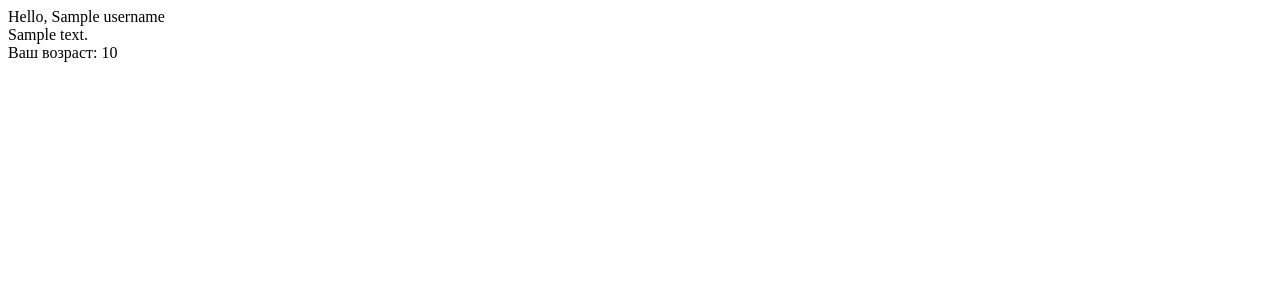
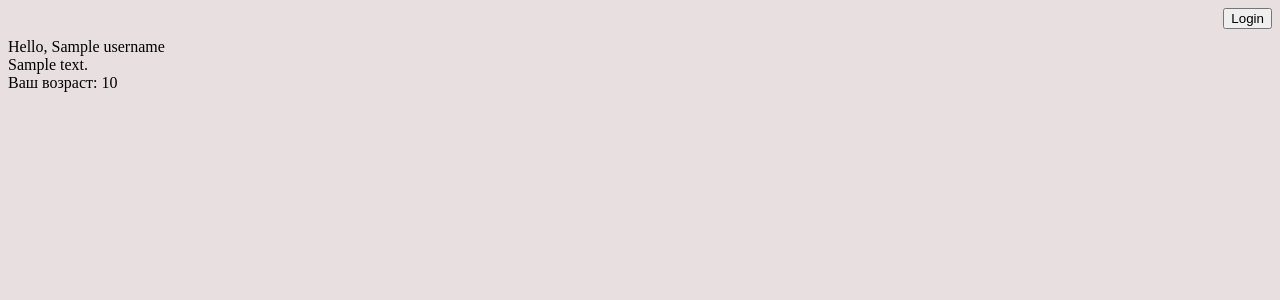
Before and after one commit to CTpaHHuK88/f_project, a Flask app: template templates/index.html in a window 1280 px wide. Shown: the top 300 px of the page. Run offline with Flask 3, Linux system fonts and the light colour scheme; the template is opened without the code that fills it: most values are stand-ins (such as "Sample title", 1, 10 or a date in 2020).

Commit message:
upd_29.08.2025

```diff
--- a/app.py
+++ b/app.py
@@ -1,5 +1,5 @@
 from flask import Flask
-from flask import render_template
+from flask import render_template, session, request
 import logging
 from models import UserBase
 from sqlalchemy.orm import Session
@@ -14,17 +14,21 @@ logging.info("Запуск программы")
 
 try:
     app = Flask(__name__)
+
+
     @app.route('/')
     def index_pa():
+        return 'Index page'
 
-        data = {
+    @app.route('/login', methods=['GET', 'POST'])
+    def signin():
+        if request.method == 'POST':
+            login = request.form.get('login')
+            password = request.form.get('password')
+            return f"{login} \n {password}"
+        return render_template('login.html')
 
-            'title': 'Home page',
-            'text': 'This is Flask app!!!'
-            }
-        return render_template('index.html', data=data)
 
-    @app.route('/about')
     @app.route('/about/<name>')
     def about(name):
         if isinstance(name, str):
--- /dev/null
+++ b/static/css/style.css
@@ -0,0 +1,34 @@
+html{
+    height: 100vh;
+}
+body {
+    background-color: rgb(232, 224, 224);
+
+}
+
+header {
+    background-color: rgba(232, 224, 224, 8);
+    height: 30px;
+    display: flex;
+}
+
+main   {
+    width: 80vi;
+}
+
+.left-header    {
+    width: 33vi;
+}
+
+.center-header  {
+    width: 33vi;
+}
+
+.right-header   {
+    width: 33vi;
+    text-align: right;
+}
+
+.sidebar {
+    width: 20vi;
+}
--- a/templates/base.html
+++ b/templates/base.html
@@ -3,6 +3,7 @@
 <head>
     <meta charset="UTF-8">
     <meta name="viewport" content="width=device-width, initial-scale=1.0">
+    <link rel="stylesheet" href="{{ url_for('static', filename='css/style.css') }}">
     <title>
         {%block title%}
 
@@ -10,8 +11,27 @@
     </title>
 </head>
 <body>
+<header>
+<div class="left-header">
+
+</div>
+<div class="center-header">
+
+</div>
+<div class="right-header">
+    <button>Login</button>
+</div>
+</header>
+<main>
+    <div class="sidebar">
+
+    </div>
+    <div class="content">
     {%block content%}
 
     {%endblock%}
+    </div>
+
+</main>
 </body>
 </html>
```
Also changed, not shown: models.py (+10 -1 lines), templates/login.html (added, +27 -0 lines), static/css/login.css (added).
